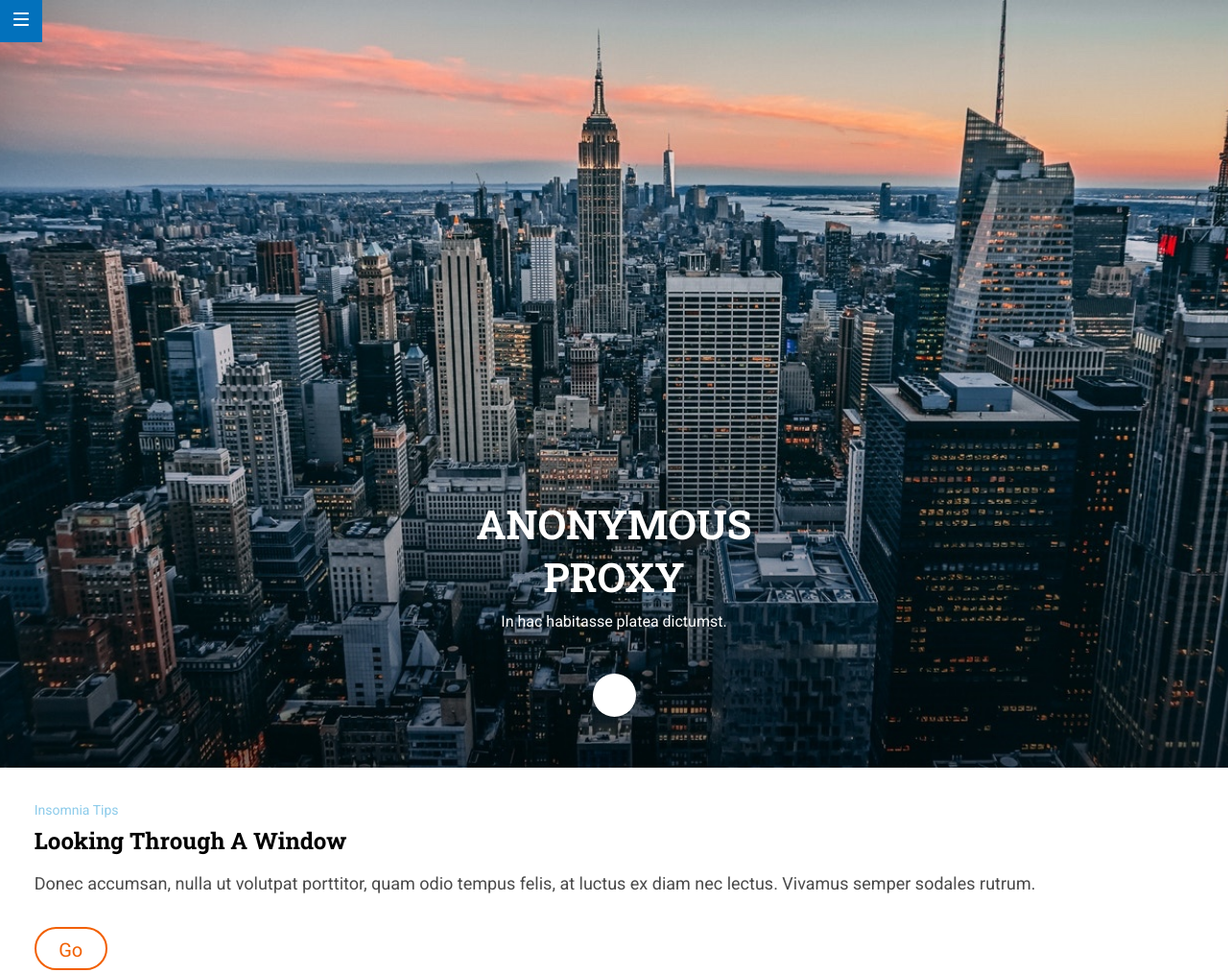
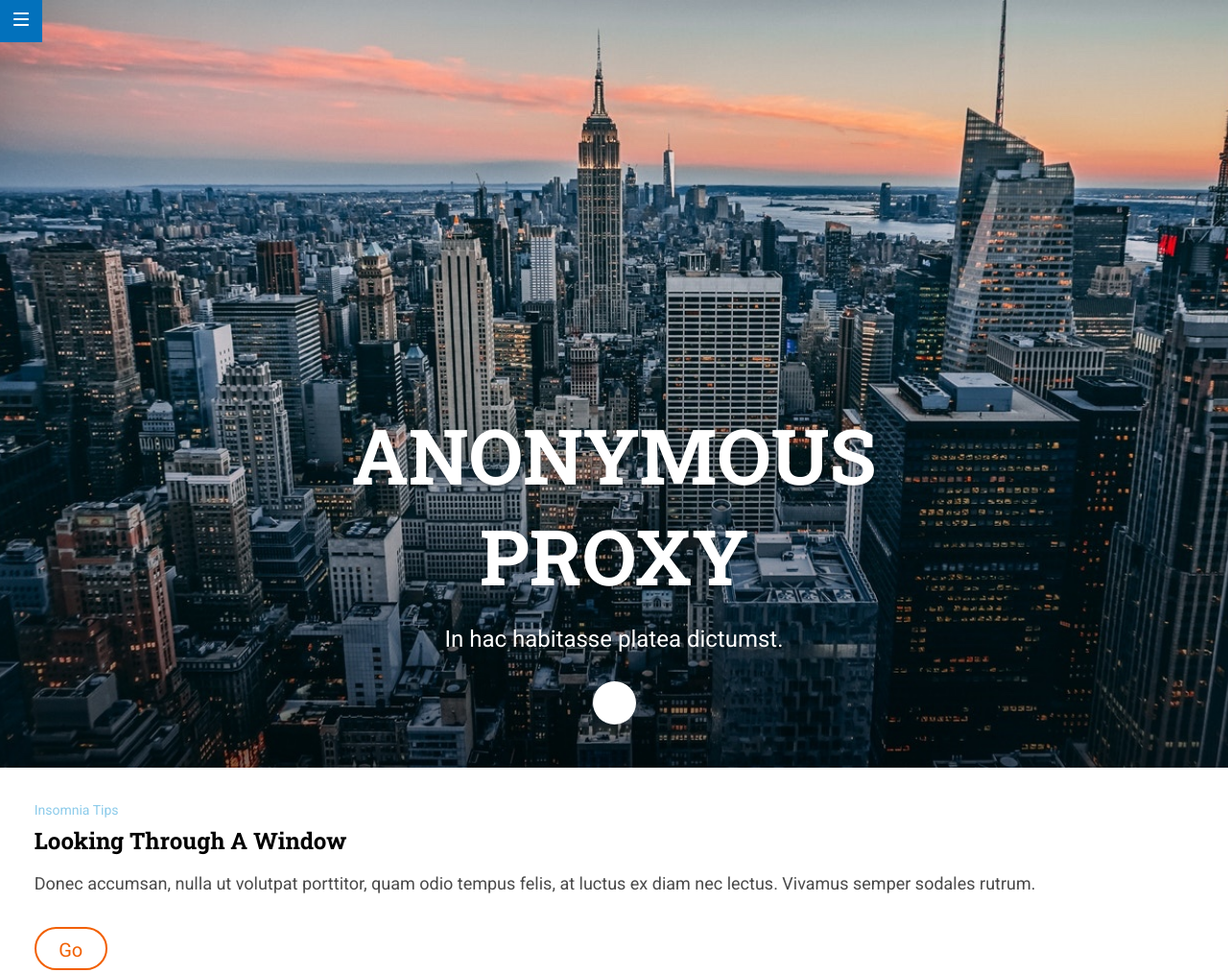
Before and after one commit to Adalab/modulo-1-evaluacion-final-Milda-Grabyte, a website: page docs/index.html in a window 1280 px wide. Shown: the top 1014 px of the page at 96% size. Drawn offline with nearby package versions, Linux system fonts and the light colour scheme; files that its build step writes are made by us from their sources.

Commit message:
header tablet version

```diff
--- a/src/scss/layout/_header.scss
+++ b/src/scss/layout/_header.scss
@@ -22,6 +22,9 @@
       border-radius: 50%;
       background-color: #FFFFFF;
       margin-bottom: 53px;
+      @media all and (min-width: 768px) {
+        margin-bottom: 45px;
+      }
     }
     &__btn--down-arrow-img {
       margin-top: 5px;
@@ -44,7 +47,11 @@
     letter-spacing: normal;
     text-align: center;
     padding-bottom: 10px;
+    @media all and (min-width: 768px) {
+      font-size: 80px;
+      padding-bottom: 20px;
     }
+  }
   &__text {
     font-family: "Roboto";
     font-size: 16px;
@@ -56,5 +63,9 @@
     text-align: center;
     color: #FFFFFF;
     padding-bottom: 45px;
+    @media all and (min-width: 768px) {
+      font-size: 24px;
+      padding-bottom: 30px;
     }
   }
+}
```
